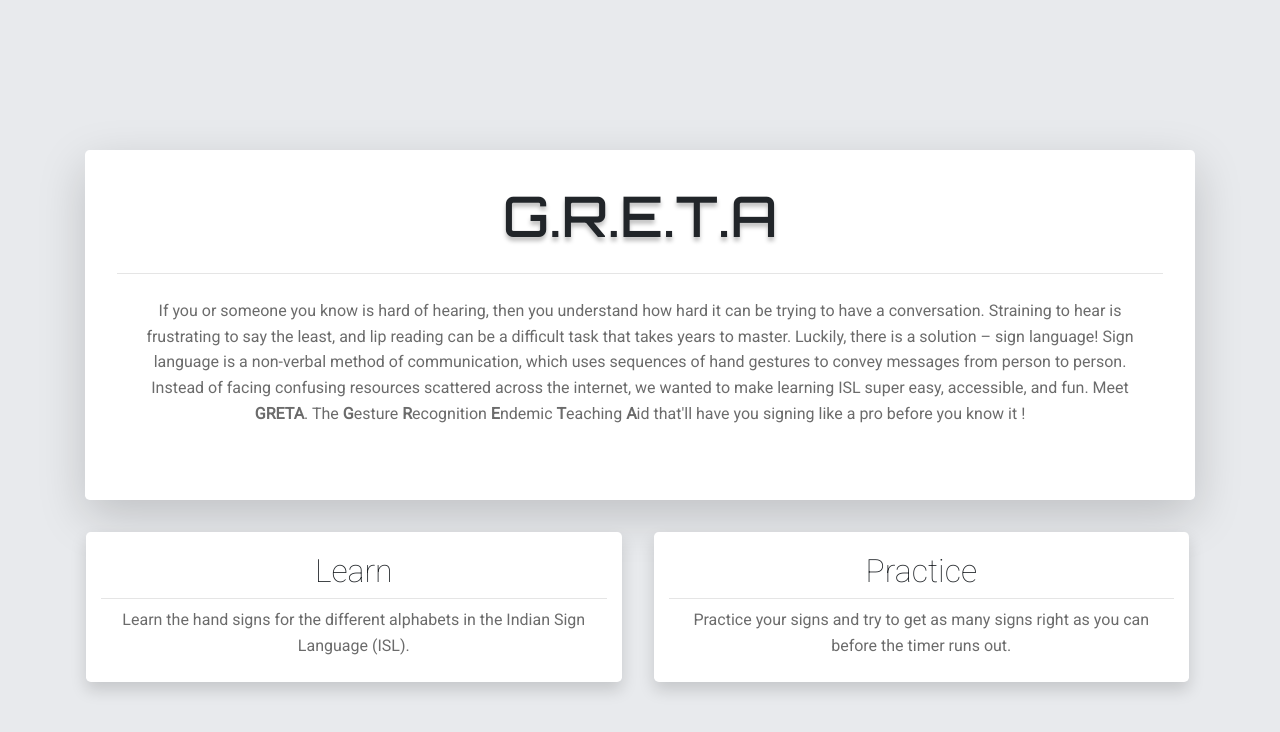
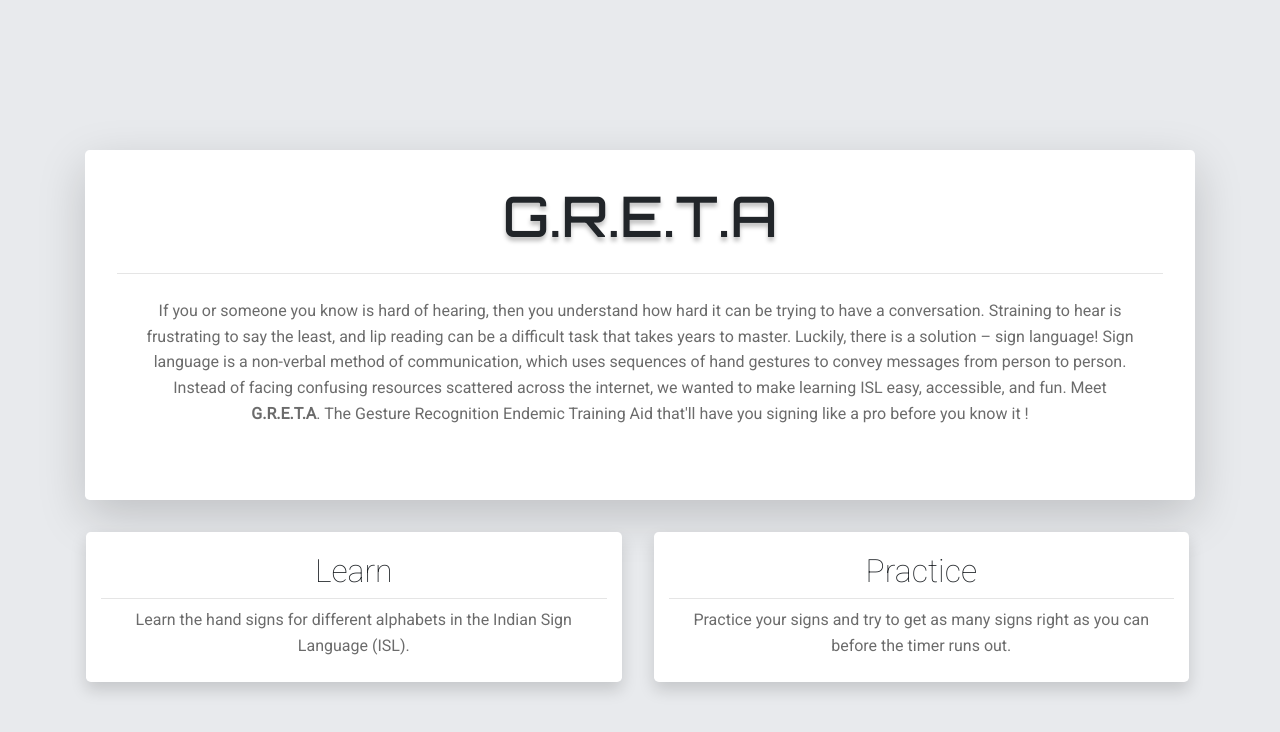
Before and after one commit to G-R-E-T-A/G-R-E-T-A.github.io, a plain HTML site: page index.html in a window 1280 px wide. Drawn offline with nearby package versions, Linux system fonts and the light colour scheme.

Commit message:
Proof read

```diff
--- a/index.html
+++ b/index.html
@@ -33,7 +33,7 @@
 				<p class="px-4">
 					If you or someone you know is hard of hearing, then you understand how hard it can be trying to have a conversation. Straining to hear is frustrating to say the least, and lip reading can be a difficult task that takes years to master. Luckily, there is a solution – sign language!
 Sign language is a non-verbal method of communication, which uses sequences of hand gestures to convey messages from person to person.
-Instead of facing confusing resources scattered across the internet, we wanted to make learning ISL super easy, accessible, and fun.   Meet <b>GRETA</b>. The  <b>G</b>esture <b>R</b>ecognition <b>E</b>ndemic <b>T</b>eaching <b>A</b>id   that'll have you signing like a pro before you know it ! <br><br>
+Instead of facing confusing resources scattered across the internet, we wanted to make learning ISL easy, accessible, and fun.   Meet <b>G.R.E.T.A</b>. The  Gesture Recognition Endemic Training Aid that'll have you signing like a pro before you know it ! <br><br>
 
 
 
@@ -52,7 +52,7 @@ Instead of facing confusing resources scattered across the internet, we wanted t
 				<h2> Learn</h2>
 				<hr class="my-2">
 				<p class="LP px-3"	>
-					Learn the hand signs for the different alphabets in the Indian Sign Language (ISL).
+					Learn the hand signs for different alphabets in the Indian Sign Language (ISL).
 
 				</p>
 			</div>
```
